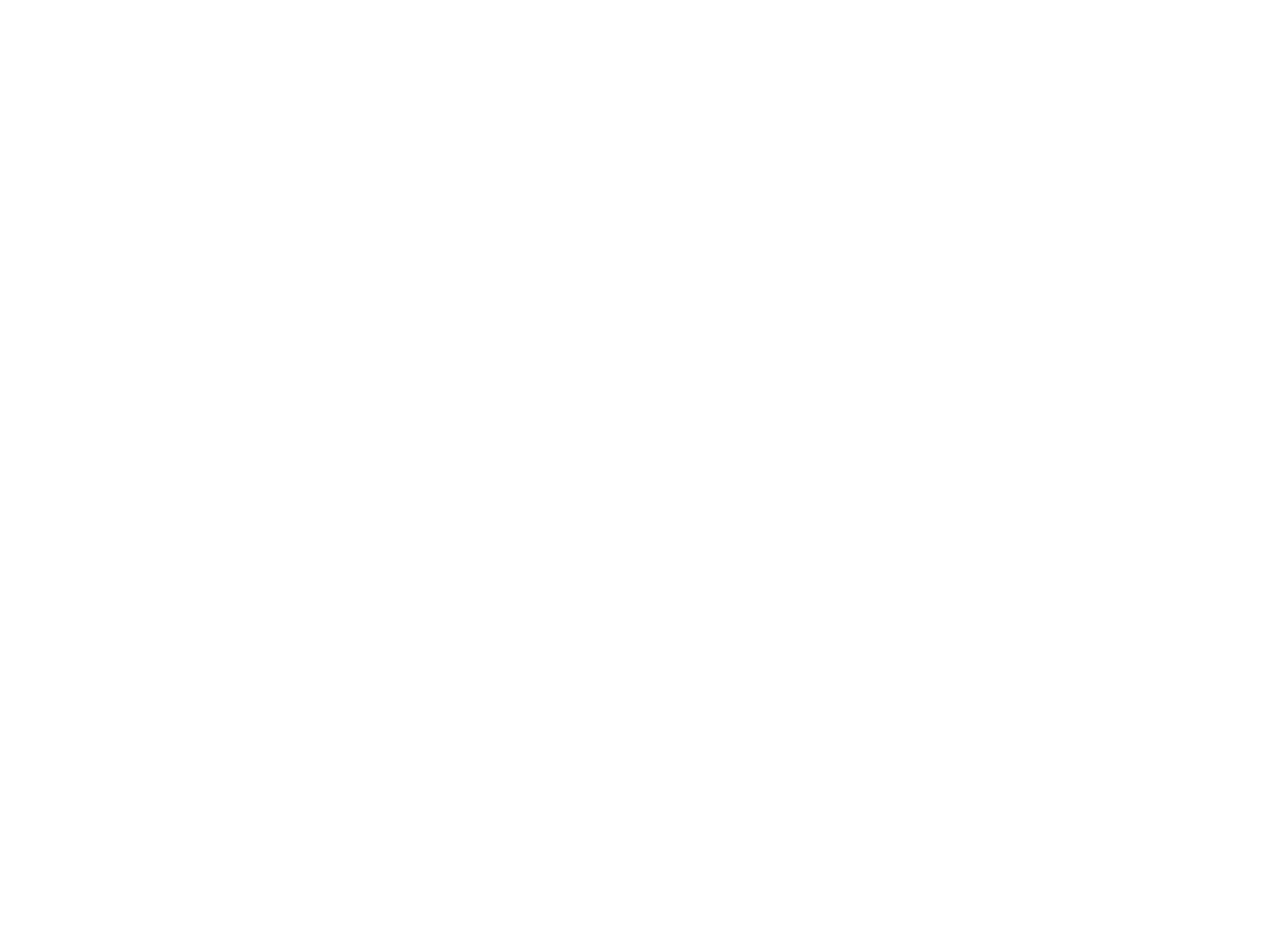
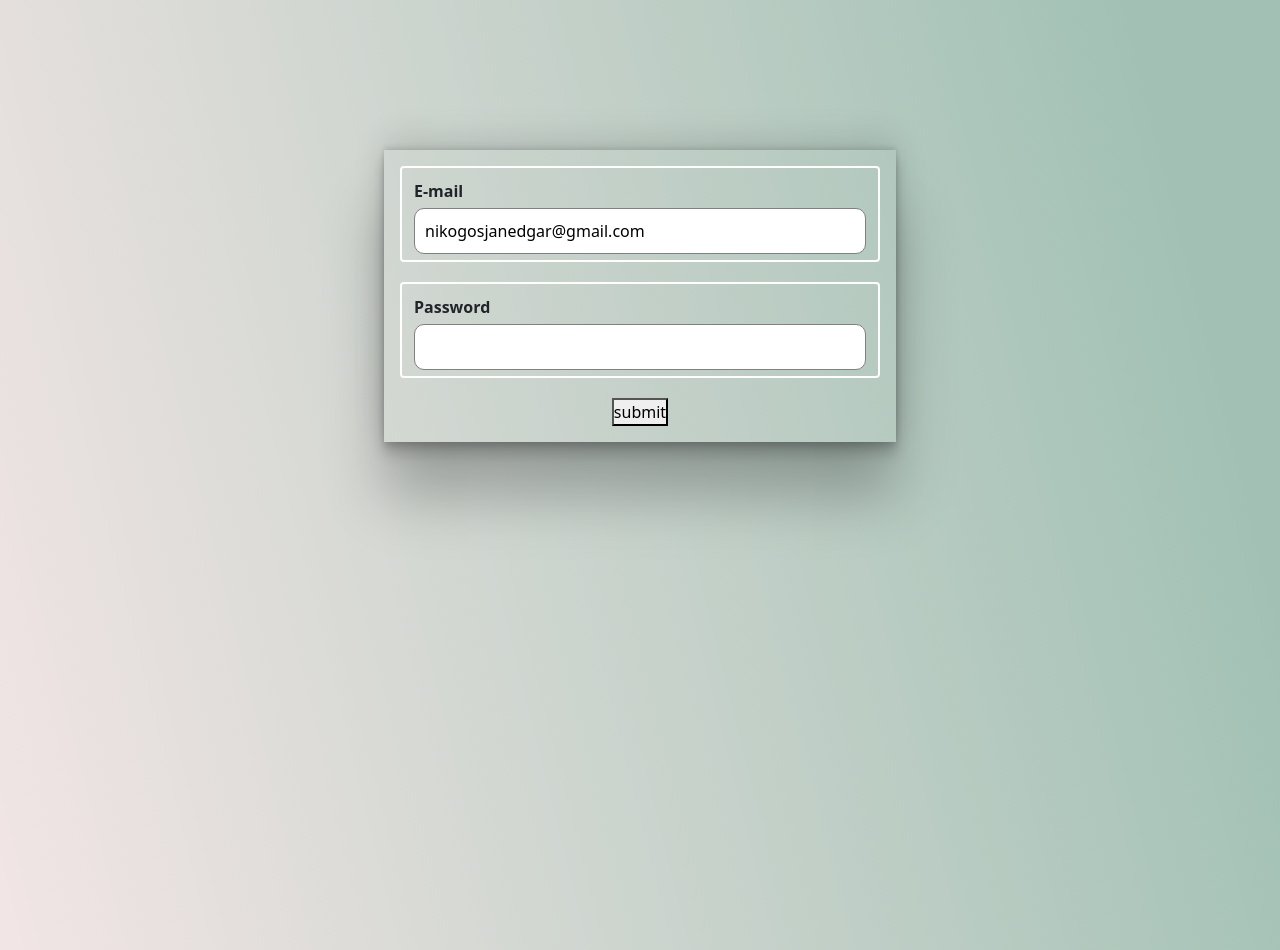
Before and after one commit to BrownEdgar/React_Lessons, a React (Create React App) app: page / in a window 1280 px wide. Before the commit the page ends 800 px from the top, so only its background shows below. Built offline with nearby package versions, Linux system fonts and the light colour scheme.

Commit message:
add MYFormik example and ReadME file

```diff
--- a/package.json
+++ b/package.json
@@ -13,7 +13,8 @@
     "react-dom": "^17.0.2",
     "react-router-dom": "^5.2.0",
     "react-scripts": "^4.0.3",
-    "web-vitals": "^1.0.1"
+    "web-vitals": "^1.0.1",
+    "yup": "^0.32.11"
   },
   "scripts": {
     "start": "react-scripts start",
--- a/src/App.css
+++ b/src/App.css
@@ -5,12 +5,48 @@
 	box-sizing: border-box;
 }
 
-.carousel-inner {
-	position: relative;
+body {
+	background: rgb(241, 229, 229);
+	background: linear-gradient(76deg, rgba(241, 229, 229, 1) 1%, rgba(162, 193, 180, 1) 90%);
+	height: 100vh;
 	overflow: hidden;
 }
 
-img {
-	background-size: cover;
-	height: 100%;
+form {
+	width: 40vw;
+	padding: 1rem;
+	box-shadow: rgba(0, 0, 0, 0.25) 0px 54px 55px, rgba(0, 0, 0, 0.12) 0px -12px 30px, rgba(0, 0, 0, 0.12) 0px 4px 6px, rgba(0, 0, 0, 0.17) 0px 12px 13px, rgba(0, 0, 0, 0.09) 0px -3px 5px;
+	margin: 150px auto;
+	display: flex;
+	justify-content: center;
+	align-items: center;
+	flex-direction: column;
 }
+
+form input {
+	display: block;
+	width: 100%;
+	border-radius: 10px;
+	padding: 10px;
+	border: none;
+	border: 1px solid grey;
+}
+form input:focus{
+	outline: none;
+}
+label {
+	display: block;
+	text-align: left;
+	font-weight: 600;
+	margin: 5px 0px;
+}
+
+.form-control {
+	margin-bottom: 20px;
+	background: transparent;
+	border: 2px solid #fefefe;
+}
+
+.errors{
+	color: orangered;
+}
--- a/src/App.js
+++ b/src/App.js
@@ -1,9 +1,68 @@
+////////////////////////////////////////////////////////////////////////////////////////////////
+//  Այստեղ import արած Կոմպենենտները փողաչինում են․՝
+// *Formik - 'div'-ին,որի մեջ ներառված էր "form"-ը (տես հին օրինակը), բոլոր քոնֆիգները տալիս ենք այս թեգի մեջ
+// *Form -  "form" թեգին
+// *Field -  "input"-ին
+// *ErrorMessage -  հին օրինակ 54 տողով գրած "error" լոգիկաըին, իր մեջ կա արդեն ավտոմատ այդ բոլոր ստուգումները
+//
+////////////////////////////////////////////////////////////////////////////////////////////////
+
+
 import React from 'react'
+import "./App.css"
+import { Formik, Form,Field, ErrorMessage} from 'formik'
+import * as yup from 'yup'
+
+const validationSchema = yup.object({
+	name: yup.string().required("Required"),
+	email: yup.string()
+		.email("Invalid Email format")
+		.required("Required"),
+	lesson: yup.string().required("Required"),
+})
+const initialValues = {
+	name: "Edgar",
+	email: "",
+	lesson: "",
+}
+
+const onSubmit = values => {
+	console.log("form data:", values)
+}
 
 export default function App() {
 	return (
-		<div>
+		<Formik
+			initialValues={initialValues}
+			validationSchema={validationSchema}
+			onSubmit={onSubmit}
+		>
+			<Form >
+				<div className="form-control">
+					<label htmlFor="name">Name</label>
+					<Field type="text" id="name" name="name" />
+					<ErrorMessage name="name"/>
+					{/* {formik.errors.name && formik.touched.name ? <div className="errors">{formik.errors.name}</div> : null} */}
+				</div>
 
-		</div>
+				<div className="form-control">
+					<label htmlFor="email">E-mail</label>
+					<Field type="email" id="email" name="email"/>
+					<ErrorMessage name="email" />
+
+				</div>
+				<div className="form-control">
+					<label htmlFor="lesson">Lesson</label>
+					<Field type="text" id="lesson" name="lesson"
+					/>
+					<ErrorMessage name="lesson" />
+
+				</div>
+
+				<button type="submit">Submit</button>
+			</Form>
+		</Formik>
 	)
 }
+
+// https://youtu.be/PpdXB9Ru6oI?list=PLC3y8-rFHvwiPmFbtzEWjESkqBVDbdgGu
--- /dev/null
+++ b/src/MyFormik.js
@@ -0,0 +1,57 @@
+import React from 'react'
+import { useFormik } from 'formik'
+import "./App.css"
+import * as yup from 'yup'
+const validationSchema = yup.object({
+
+	email: yup.string()
+		.email("Invalid Email format")
+		.required("Required"),
+	password: yup.string().required("Required"),
+})
+export default function MyFormik() {
+
+	const formik = useFormik({
+		initialValues: {
+			email: "nikogosjanedgar@gmail.com",
+			password: ""
+		},
+		onSubmit: values => {
+			console.log(values)
+		},
+		validationSchema
+	})
+			console.log(formik.touched)
+	return (
+		<div>
+			<form onSubmit={formik.handleSubmit}>
+				<div className="form-control">
+					<label htmlFor="email">E-mail</label>
+					<input
+						type="email"
+						id="email"
+						name="email"
+						value={formik.values.email}
+						onChange={formik.handleChange}
+						onBlur={formik.handleBlur}
+					/>
+					{formik.errors.email && formik.touched.email ? <div className="errors">{formik.errors.email}</div> : null}
+				</div>
+				<div className="form-control">
+					<label htmlFor="password">Password</label>
+					<input
+						type="password"
+						id="password"
+						name="password"
+						value={formik.values.password}
+						onChange={formik.handleChange}
+						onBlur={formik.handleBlur}
+					/>
+					{formik.errors.password && formik.touched.password ? <div className="errors">{formik.errors.password}</div> : null}
+				</div>
+				<button type="submit">submit</button>
+
+			</form>
+		</div>
+	)
+}
--- a/src/index.js
+++ b/src/index.js
@@ -1,6 +1,6 @@
 import React from 'react';
 import ReactDOM from 'react-dom';
-import App from './App';
+import App from './MyFormik';
 import reportWebVitals from './reportWebVitals';
 import { BrowserRouter as Router} from 'react-router-dom'
 
```
Also changed, not shown: OldApp.js (added, +88 -0 lines), 2 other files (tests, documents, lock files or other folders).
